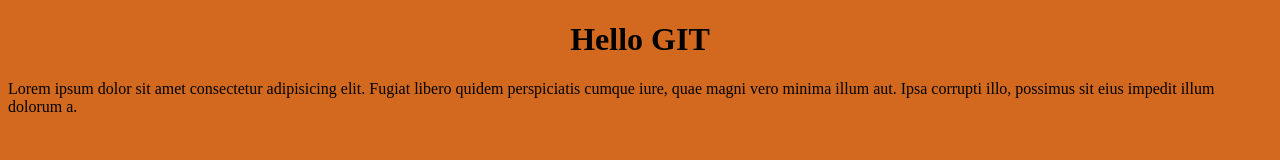
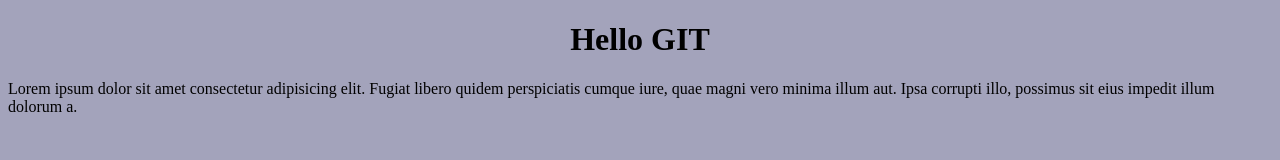
Before and after one commit to aofwittawat/git-workshop, a plain HTML site: page index.html in a window 1280 px wide. Drawn offline with Linux system fonts and the light colour scheme.

Commit message:
Change BG

```diff
--- a/css/style.css
+++ b/css/style.css
@@ -1,3 +1,3 @@
 body{
-    background-color: chocolate;
+    background-color: rgb(163, 163, 187);
 }
```
